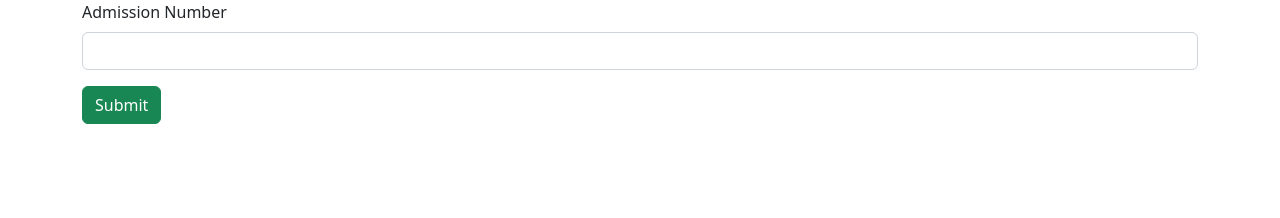
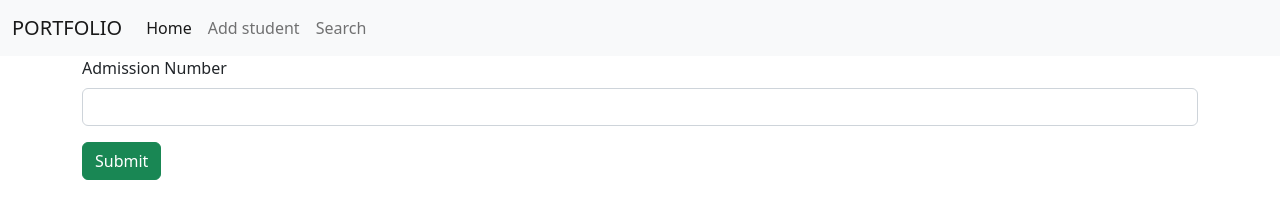
Before and after one commit to AmalAlby/Student-Web-App, a plain HTML site: page search.html in a window 1280 px wide. Drawn offline with nearby package versions, Linux system fonts and the light colour scheme.

Commit message:
nav bar updated

```diff
--- a/search.html
+++ b/search.html
@@ -9,7 +9,21 @@
 <link href="https://cdn.jsdelivr.net/npm/bootstrap@5.2.3/dist/css/bootstrap.min.css" rel="stylesheet" integrity="sha384-rbsA2VBKQhggwzxH7pPCaAqO46MgnOM80zW1RWuH61DGLwZJEdK2Kadq2F9CUG65" crossorigin="anonymous">
 </head>
 <body>
-
+    <nav class="navbar navbar-expand-lg bg-light">
+        <div class="container-fluid">
+          <a class="navbar-brand" href="#">PORTFOLIO</a>
+          <button class="navbar-toggler" type="button" data-bs-toggle="collapse" data-bs-target="#navbarNavAltMarkup" aria-controls="navbarNavAltMarkup" aria-expanded="false" aria-label="Toggle navigation">
+            <span class="navbar-toggler-icon"></span>
+          </button>
+          <div class="collapse navbar-collapse" id="navbarNavAltMarkup">
+            <div class="navbar-nav">
+              <a class="nav-link active" aria-current="page" href="viewstudent.html">Home</a>
+              <a class="nav-link" href="index.html">Add student</a>
+              <a class="nav-link" href="search.html">Search</a>
+            </div>
+          </div>
+        </div>
+      </nav>
     <div class="container">
         <div class="row">
             <div class="col col-12 col-sm-12 col-md-12 col-lg-12 col-xl-12 col-xxl-12">
```
Also changed, not shown: index.html (+1 -0 lines), viewstudent.html (+1 -0 lines).
